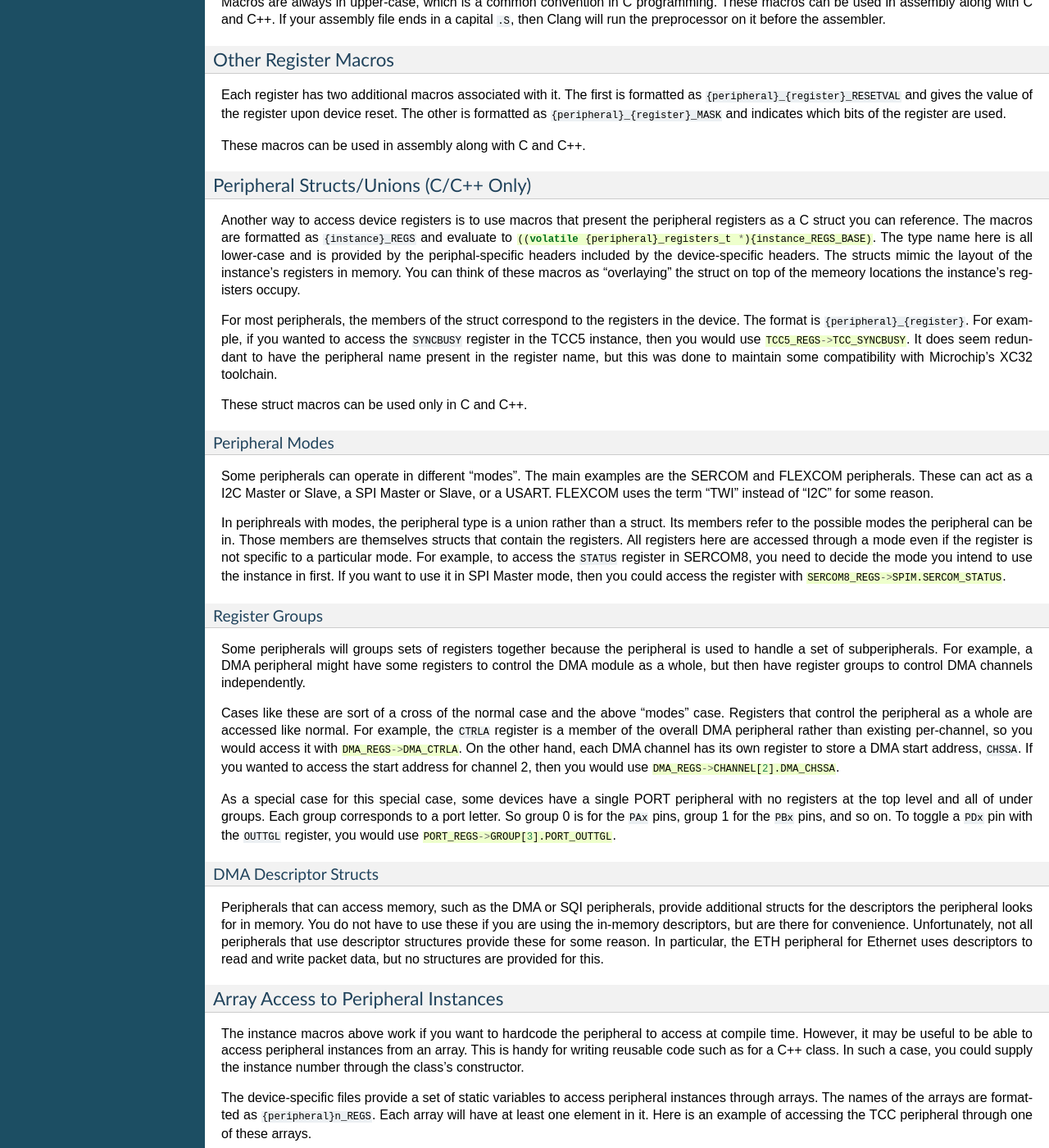
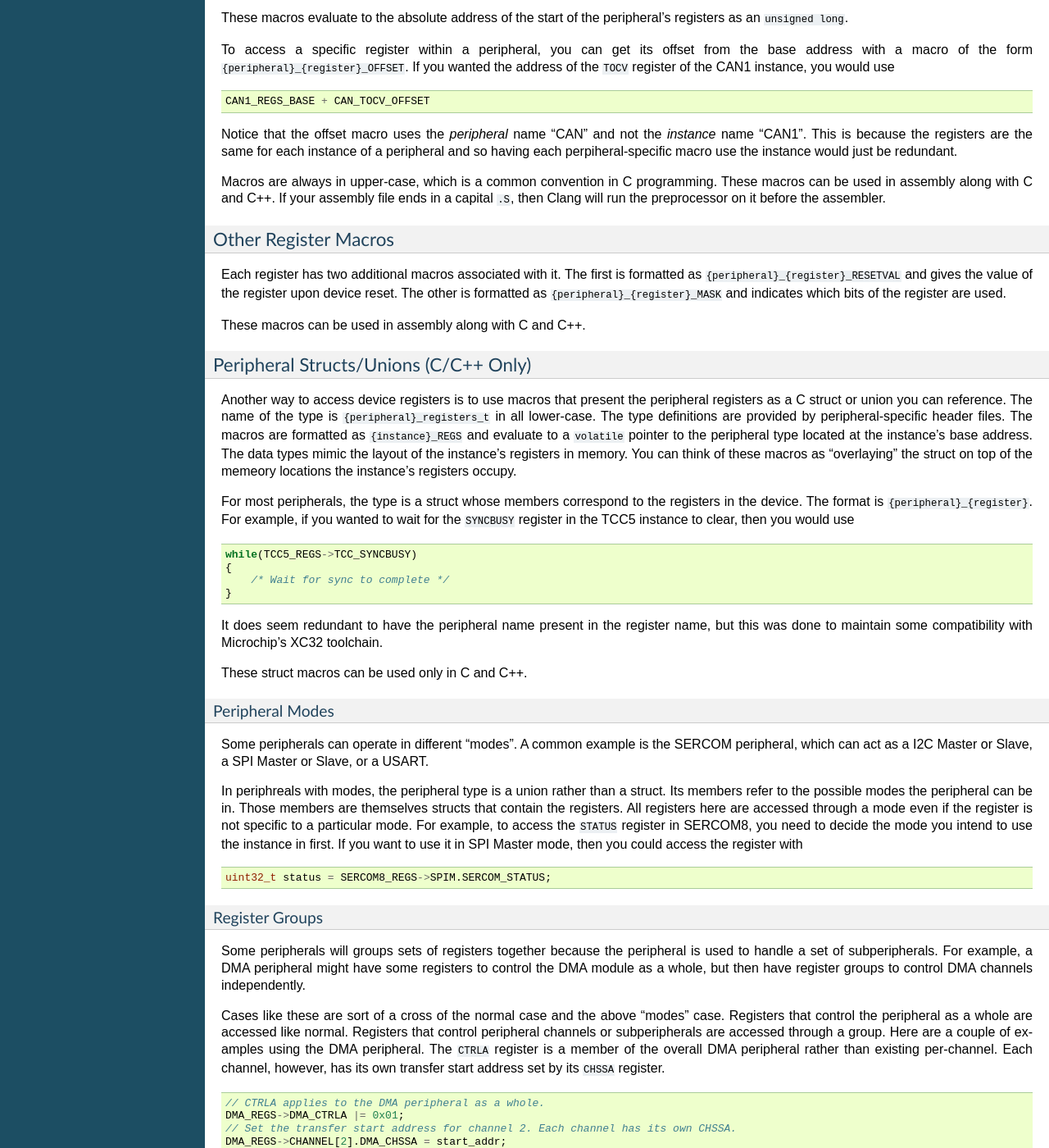
Before and after one commit to jdeguire/pic32clang_docs, a Sphinx documentation site: the page built from source/using_device_features.md, in a window 1280 px wide and 1400 px high, scrolled down 2354 px. Shown: the whole window at 82% size. Built offline with Sphinx 7.4.7, drawn with Linux system fonts in a browser that asks for light colours; some of the changed text lies outside the part shown.

Commit message:
Make some of the register usage examples more readable.

````diff
--- a/source/conf.py
+++ b/source/conf.py
@@ -51,8 +51,8 @@ html_theme_options = {
     'body_max_width': '1000'
 }
 
-# To link to external documents, we have to tell Sphinx how to find them. Otherwise, it will try to
-# look relative to the source file, which isn't what we want. Sphinx handles http, https, mailto, and
+# To link to external documents, we have to tell MyST how to find them. Otherwise, it will try to
+# look relative to the source file, which isn't what we want. MyST handles http, https, mailto, and
 # ftp by default, but if we want custom ones we need to specify them here. For example, in the document
 # we could put
 #
--- a/source/using_device_features.md
+++ b/source/using_device_features.md
@@ -2,6 +2,12 @@
 % All rights reserved.
 % Licensed using a BSD 3-clause license, see LICENSE at the root of this project.
 % Find this project on GitHub at https://github.com/jdeguire/pic32clang_docs.
+
+```{todo}
+Split this chapter up into different sections. Maybe one for accessing peripherals, another for
+config registers, another for interrupts, another for built-in macros (ACLE, __clang__, and PIC32
+macros), and fifth for built-in functions (CMSIS).
+```
 
 # Using Device Features
 
@@ -125,18 +131,29 @@ In other words, if a number is present (CAN**0**) then this is an *instance*; ot
 so the instance and peripheral names will be the same.
 
 ### Base Address Macros
-All peripherals have macros you can use to get its base address. Each instance of each peripheral has
-its own macro. The format of these macros is `{instance}_REGS_BASE`. For example, if you
-wanted the base address of SERCOM0, you would use `SERCOM0_REGS_BASE`{l=c}. For TCC4, you would use
-`TCC4_REGS_BASE`{l=c}. These macros evaluate to the absolute address of the start of the peripheral's
-registers as an `unsigned long`{l=c}.
+All instances have macros you can use to get their base addresses. The format of these macros is
+`{instance}_REGS_BASE`. Here are a couple of examples.
+
+```c
+// The base address of the SERCOM0 registers.
+SERCOM0_REGS_BASE
+// The base address of the TCC4 registers.
+TCC4_REGS_BASE
+```
+These macros evaluate to the absolute address of the start of the peripheral's registers as an
+`unsigned long`.
 
 To access a specific register within a peripheral, you can get its offset from the base address with
-a macro of the form `{peripheral}_{register}_OFFSET`. So, if you wanted the address of the `TOCV`
-register of the CAN1 instance, you would use `CAN1_REGS_BASE + CAN_TOCV_OFFSET`{l=c}. Notice that the
-offset macro uses the *peripheral* name "CAN" and not the *instance* name "CAN1". This is because
-the registers are the same for each instance of a peripheral and so having each perpiheral-specific
-macro use the instance would just be redundant.
+a macro of the form `{peripheral}_{register}_OFFSET`. If you wanted the address of the `TOCV`
+register of the CAN1 instance, you would use
+
+```c
+CAN1_REGS_BASE + CAN_TOCV_OFFSET
+```
+
+Notice that the offset macro uses the *peripheral* name "CAN" and not the *instance* name "CAN1".
+This is because the registers are the same for each instance of a peripheral and so having each
+perpiheral-specific macro use the instance would just be redundant.
 
 Macros are always in upper-case, which is a common convention in C programming. These macros can be
 used in assembly along with C and C++. If your assembly file ends in a capital `.S`, then Clang will
@@ -151,32 +168,44 @@ These macros can be used in assembly along with C and C++.
 
 ### Peripheral Structs/Unions (C/C++ Only)
 Another way to access device registers is to use macros that present the peripheral registers as a
-C struct you can reference. The macros are formatted as `{instance}_REGS` and evaluate to
-`((volatile {peripheral}_registers_t *){instance_REGS_BASE)`{l=c}. The type name here is all lower-case
-and is provided by the periphal-specific headers included by the device-specific headers. The structs
-mimic the layout of the instance's registers in memory. You can think of these macros as "overlaying"
-the struct on top of the memeory locations the instance's registers occupy.
+C struct or union you can reference. The name of the type is `{peripheral}_registers_t` in all
+lower-case. The type definitions are provided by peripheral-specific header files. The macros are
+formatted as `{instance}_REGS` and evaluate to a `volatile` pointer to the peripheral type located
+at the instance's base address. The data types mimic the layout of the instance's registers in memory.
+You can think of these macros as "overlaying" the struct on top of the memeory locations the instance's
+registers occupy.
 
-For most peripherals, the members of the struct correspond to the registers in the device. The format
-is `{peripheral}_{register}`. For example, if you wanted to access the `SYNCBUSY` register in the
-TCC5 instance, then you would use `TCC5_REGS->TCC_SYNCBUSY`{l=c}. It does seem redundant to have the
-peripheral name present in the register name, but this was done to maintain some compatibility with
-Microchip's XC32 toolchain.
+For most peripherals, the type is a struct whose members correspond to the registers in the device.
+The format is `{peripheral}_{register}`. For example, if you wanted to wait for the `SYNCBUSY` register
+in the TCC5 instance to clear, then you would use
+
+```c
+while(TCC5_REGS->TCC_SYNCBUSY)
+{
+    /* Wait for sync to complete */
+}
+```
+
+It does seem redundant to have the peripheral name present in the register name, but this was done
+to maintain some compatibility with Microchip's XC32 toolchain.
 
 These struct macros can be used only in C and C++.
 
 (peripheral-modes)=
 #### Peripheral Modes
-Some peripherals can operate in different "modes". The main examples are the SERCOM and FLEXCOM
-peripherals. These can act as a I2C Master or Slave, a SPI Master or Slave, or a USART. FLEXCOM uses
-the term "TWI" instead of "I2C" for some reason.
+Some peripherals can operate in different "modes". A common example is the SERCOM peripheral, which
+can act as a I2C Master or Slave, a SPI Master or Slave, or a USART.
 
 In periphreals with modes, the peripheral type is a union rather than a struct. Its members refer to
 the possible modes the peripheral can be in. Those members are themselves structs that contain the
 registers. All registers here are accessed through a mode even if the register is not specific to a
 particular mode. For example, to access the `STATUS` register in SERCOM8, you need to decide the mode
-you intend to use the instance in first. If you want to use it in SPI Master mode, then you could access
-the register with `SERCOM8_REGS->SPIM.SERCOM_STATUS`{l=c}.
+you intend to use the instance in first. If you want to use it in SPI Master mode, then you could
+access the register with
+
+```c
+uint32_t status = SERCOM8_REGS->SPIM.SERCOM_STATUS;
+```
 
 #### Register Groups
 Some peripherals will groups sets of registers together because the peripheral is used to handle a
@@ -184,16 +213,27 @@ set of subperipherals. For example, a DMA peripheral might have some registers t
 module as a whole, but then have register groups to control DMA channels independently.
 
 Cases like these are sort of a cross of the normal case and the above "modes" case. Registers that
-control the peripheral as a whole are accessed like normal. For example, the `CTRLA` register is a
-member of the overall DMA peripheral rather than existing per-channel, so you would access it with
-`DMA_REGS->DMA_CTRLA`{l=c}. On the other hand, each DMA channel has its own register to store a DMA
-start address, `CHSSA`. If you wanted to access the start address for channel 2, then you would use
-`DMA_REGS->CHANNEL[2].DMA_CHSSA`{l=c}.
+control the peripheral as a whole are accessed like normal. Registers that control peripheral channels
+or subperipherals are accessed through a group. Here are a couple of examples using the DMA
+peripheral. The `CTRLA` register is a member of the overall DMA peripheral rather than existing
+per-channel. Each channel, however, has its own transfer start address set by its `CHSSA` register.
+
+
+```c
+// CTRLA applies to the DMA peripheral as a whole.
+DMA_REGS->DMA_CTRLA |= 0x01;
+// Set the transfer start address for channel 2. Each channel has its own CHSSA.
+DMA_REGS->CHANNEL[2].DMA_CHSSA = start_addr;
+```
 
 As a special case for this special case, some devices have a single PORT peripheral with no registers
 at the top level and all of under groups. Each group corresponds to a port letter. So group 0 is for
-the `PAx` pins, group 1 for the `PBx` pins, and so on. To toggle a `PDx` pin with the `OUTTGL` register,
-you would use `PORT_REGS->GROUP[3].PORT_OUTTGL`{l=c}.
+the `PAx` pins, group 1 for the `PBx` pins, and so on. To toggle `PDx` pins with the `OUTTGL` register,
+you would use
+
+```c
+PORT_REGS->GROUP[3].PORT_OUTTGL = 0xA5;
+```
 
 #### DMA Descriptor Structs
 Peripherals that can access memory, such as the DMA or SQI peripherals, provide additional structs
@@ -303,8 +343,8 @@ on its own.
 #define ADC_FLTCTRL_OVRSAM_128_SAMPLES          (ADC_FLTCTRL_OVRSAM_128_SAMPLES_Val << ADC_FLTCTRL_OVRSAM_Pos)
 ```
 
-In most cases, it is probably easier to use the second set. Here are a couple of examples to show how
-you could use these.
+In most cases, it is probably easier to use the second set. Here is an example to show how you could
+use these.
 
 ```c
 // First clear CTRLA.MODE to remove the old value.
@@ -427,6 +467,9 @@ room on this page to use the above macros, so here is another example that sets
     .word FUSES_FSEQ_SEQNUM(0x01) | FUSES_FSEQ_SEQBAR(0xFFFE)
 ```
 
+Your assembly source file needs to use the C preprocessor. Clang will do that for you if you give
+your file a capital "S" extension (`.S`).
+
 
 ## Special and Control Registers
 TODO
````
